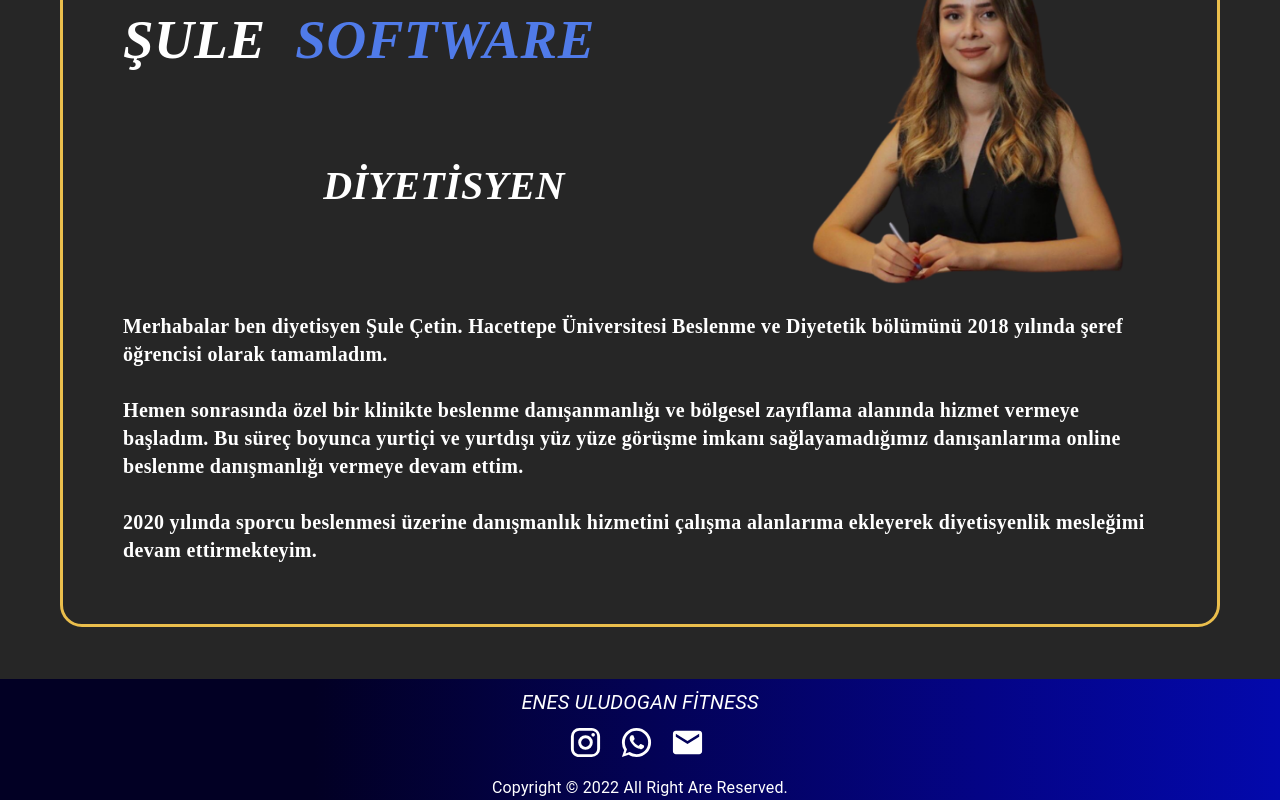
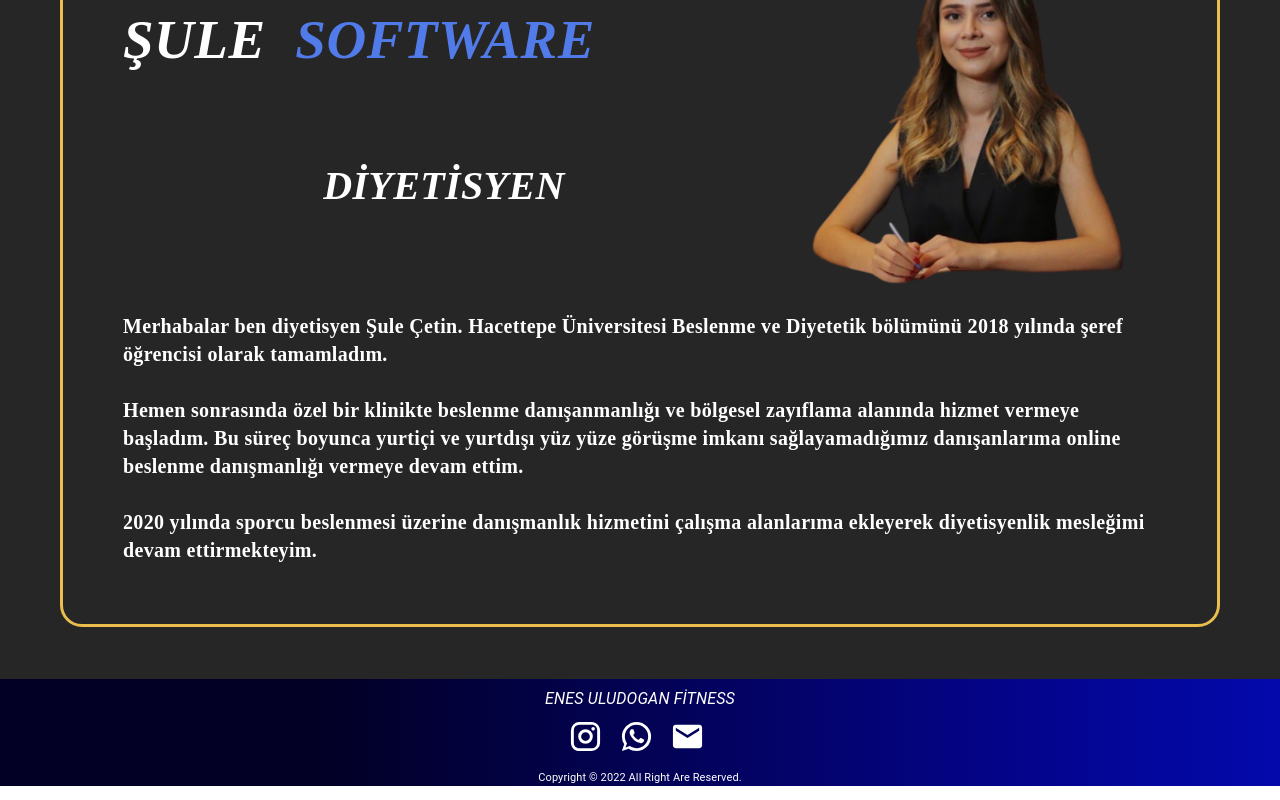
Before and after one commit to zcaymaz/Beegym, a React (Create React App) app in the folder client/: page /team in a window 1280 px wide. Shown: the part 1988-2788 px from the top of the page. Built offline with nearby package versions, Linux system fonts and the light colour scheme; a web font is replaced by a local one.

Commit message:
completed.

```diff
--- a/client/src/components/common/Footer.js
+++ b/client/src/components/common/Footer.js
@@ -8,7 +8,7 @@ export const Footer = () => {
         <>
             <Grid container spacing={1} direction="row" justifyContent="center" alignItems="center" className='Footer'>
                 <Grid item xs={12}>
-                    <Typography sx={{ fontSize: '20px' }}>
+                    <Typography sx={{ fontSize: '16px' }}>
                         <i>ENES ULUDOGAN FİTNESS</i>
                     </Typography>
                 </Grid>
@@ -16,15 +16,15 @@ export const Footer = () => {
                     <IconButton target={'_blank'} href={'https://www.instagram.com/enesuludoganfitness'}>
                         <InstagramIcon fontSize='large' sx={{ color: 'white' }} />
                     </IconButton>
-                    <IconButton target={'_blank'} href={'https://www.instagram.com/enesuludoganfitness'}>
+                    <IconButton target={'_blank'} href={'https://api.whatsapp.com/send?phone=905339170698'}>
                         <WhatsAppIcon fontSize='large' sx={{ color: 'white' }} />
                     </IconButton>
-                    <IconButton className='aciklama' href="#" data-title="enesuludoganfitness@gmail.com"  sx={{ color: 'white' }}>
+                    <IconButton className='aciklama' href="#" data-title="enesuludoganfitness@gmail.com" sx={{ color: 'white' }}>
                         <EmailIcon fontSize='large' sx={{ color: 'white' }} />
                     </IconButton>
                 </Stack>
                 <Grid item xs={12}>
-                    <Typography>
+                    <Typography sx={{ fontSize: '11px' }}>
                         {'Copyright © '}
                         {new Date().getFullYear()} All Right Are Reserved{'.'}
                     </Typography>
```
